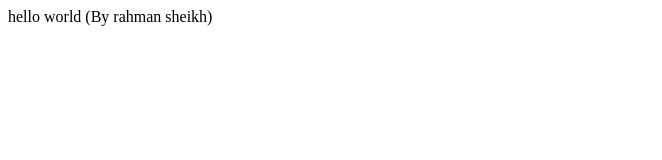
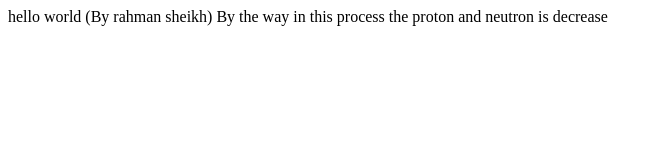
Before and after one commit to abdulrahman6798/Anjuman-Demo, a plain HTML site: page index.html in a window 1280 px wide. Shown: the whole page, without its empty margins (0-662 px from the left). Drawn offline with Linux system fonts and the light colour scheme.

Commit message:
adding color in css and new line in html

```diff
--- a/index.html
+++ b/index.html
@@ -1,3 +1,4 @@
 <p>
     hello world (By rahman sheikh)
+    By the way in this process the proton and neutron is decrease
 </p>
```
Also changed, not shown: style.css (added).
